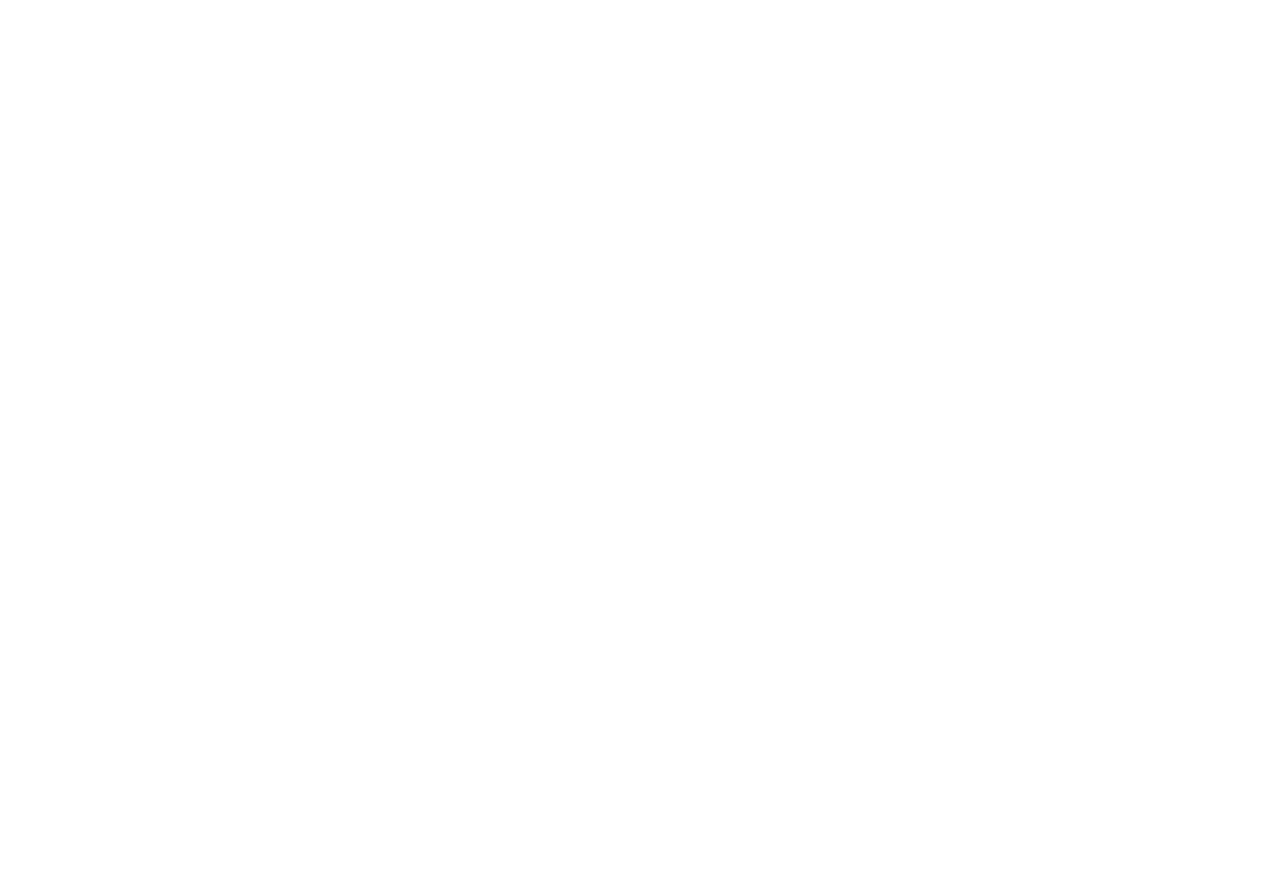
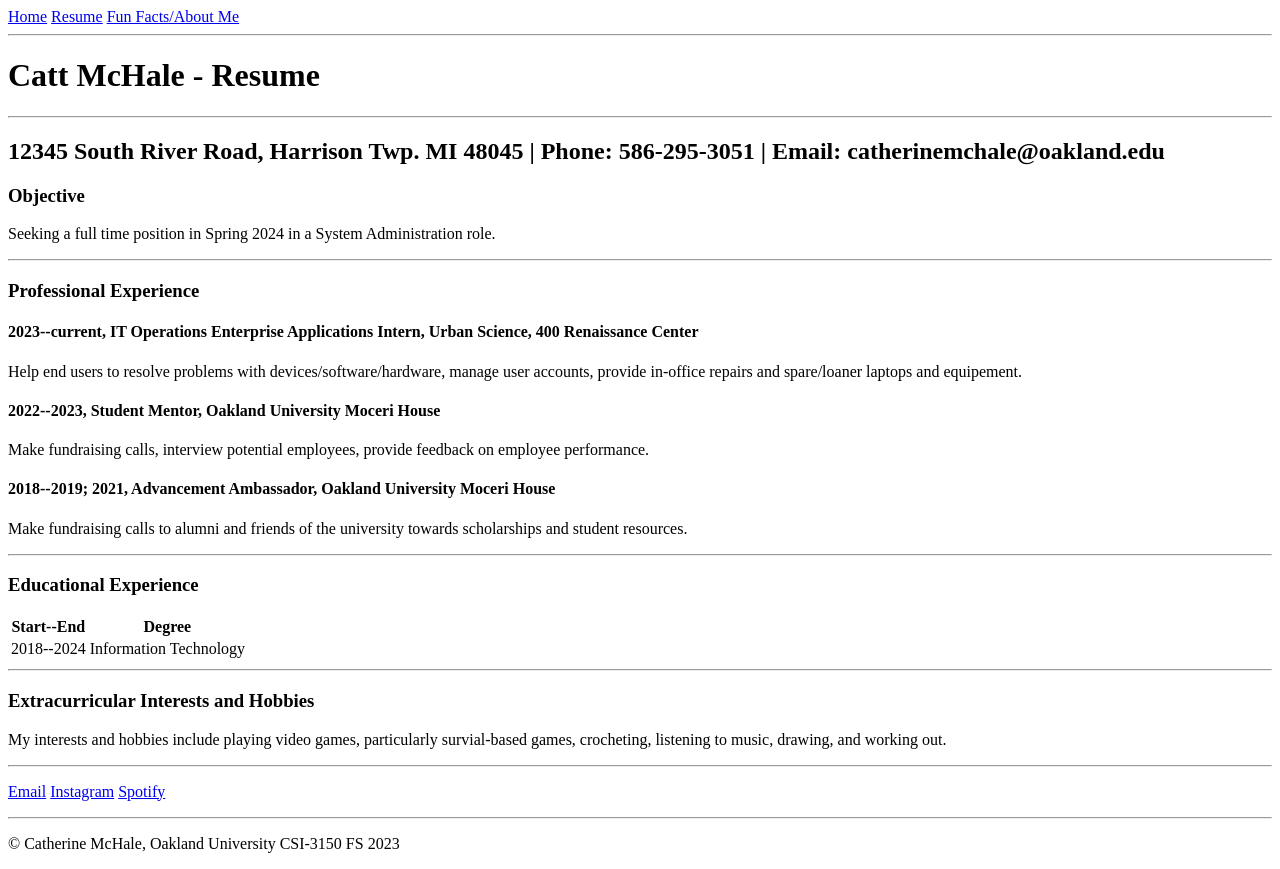
Before and after one commit to thealyx0ne/CSI3150, a plain HTML site: page assignment1/html/resume.html in a window 1280 px wide. Before the commit the page ends 800 px from the top, so only its background shows below. Drawn offline with Linux system fonts and the light colour scheme.

Commit message:
more additions

```diff
--- a/assignment1/html/funfacts.html
+++ b/assignment1/html/funfacts.html
@@ -0,0 +1,75 @@
+<!DOCTYPE html>
+<html lang="en">
+  <head>
+    <meta charset="UTF-8" />
+    <meta name="viewport" content="width=device-width, initial-scale=1.0" />
+    <title>Portfolio Website - Catt McHale</title>
+    <link rel="icon" type="img/x-icon" href="../media/icon.jpg" />
+  </head>
+  <body>
+    <header>
+      <nav>
+        <a href="index.html">Home</a>
+        <a href="resume.html">Resume</a>
+        <a href="funfacts.html">Fun Facts/About Me</a>
+      </nav>
+    </header>
+    <main>
+      <hr />
+      <h1>Some Fun Facts About Me</h1>
+      <hr />
+      <p>
+        My current favorite book is
+        <a
+          href="https://www.amazon.com/Shining-Stephen-King/dp/0345806786/ref=sr_1_1?crid=VMQDPS3PY6L2&keywords=the+shining+book+stephen+king&qid=1695308765&sprefix=the+shining%2Caps%2C125&sr=8-1"
+          >The Shining</a
+        >
+        by Stephen King. I enjoy this book because it is incredibly detailed and
+        there are many small nuances that you begin to pick up n as you read.
+        You can start to see all the dots connecting into a bigger idea within
+        the plot, which I found very enjoyable.
+      </p>
+      <img src="../media/theshining.jpg" />
+      <hr />
+      <p>
+        My current favorite song is Harness Your Hopes - B-side by Pavement.
+      </p>
+      <iframe
+        style="border-radius: 12px"
+        src="https://open.spotify.com/embed/track/4vsoWZcvtvSsE0OiVvDDvX?utm_source=generator"
+        width="100%"
+        height="352"
+        frameborder="0"
+        allowfullscreen=""
+        allow="autoplay; clipboard-write; encrypted-media; fullscreen; picture-in-picture"
+        loading="lazy"
+      ></iframe>
+      <hr />
+      <p>My current favorite TV show is Shameless.</p>
+      <iframe
+        width="560"
+        height="315"
+        src="https://www.youtube.com/embed/9tvkYS5cA58?si=qOdK3T2FAzBfjCBN"
+        title="YouTube video player"
+        frameborder="0"
+        allow="accelerometer; autoplay; clipboard-write; encrypted-media; gyroscope; picture-in-picture; web-share"
+        allowfullscreen
+      ></iframe>
+
+      <hr />
+
+      <footer>
+        <p>
+          <a href="mailto:catherinemchale@oakland.edu">Email</a>
+          <a href="https://instagram.com/cattlmchale">Instagram</a>
+          <a
+            href="https://open.spotify.com/user/12172931853?si=4fd5601c4784406f"
+            >Spotify</a
+          >
+        </p>
+        <hr />
+        <p>&copy; Catherine McHale, Oakland University CSI-3150 FS 2023</p>
+      </footer>
+    </main>
+  </body>
+</html>
--- a/assignment1/html/resume.html
+++ b/assignment1/html/resume.html
@@ -0,0 +1,96 @@
+<!DOCTYPE html>
+<html lang="en">
+  <head>
+    <meta charset="UTF-8" />
+    <meta name="viewport" content="width=device-width, initial-scale=1.0" />
+    <title>Portfolio Website - Catt McHale</title>
+    <link rel="icon" type="img/x-icon" href="../media/icon.jpg" />
+  </head>
+  <body>
+    <header>
+      <nav>
+        <a href="index.html">Home</a>
+        <a href="resume.html">Resume</a>
+        <a href="funfacts.html">Fun Facts/About Me</a>
+      </nav>
+    </header>
+    <main>
+      <hr />
+      <h1>Catt McHale - Resume</h1>
+      <hr />
+      <h2>
+        12345 South River Road, Harrison Twp. MI 48045 | Phone: 586-295-3051 |
+        Email: catherinemchale@oakland.edu
+      </h2>
+      <h3>Objective</h3>
+      <p>
+        Seeking a full time position in Spring 2024 in a System Administration
+        role.
+      </p>
+
+      <hr />
+
+      <h3>Professional Experience</h3>
+      <h4>
+        2023--current, IT Operations Enterprise Applications Intern, Urban
+        Science, 400 Renaissance Center
+      </h4>
+      <p>
+        Help end users to resolve problems with devices/software/hardware,
+        manage user accounts, provide in-office repairs and spare/loaner laptops
+        and equipement.
+      </p>
+      <h4>2022--2023, Student Mentor, Oakland University Moceri House</h4>
+      <p>
+        Make fundraising calls, interview potential employees, provide feedback
+        on employee performance.
+      </p>
+      <h4>
+        2018--2019; 2021, Advancement Ambassador, Oakland University Moceri
+        House
+      </h4>
+      <p>
+        Make fundraising calls to alumni and friends of the university towards
+        scholarships and student resources.
+      </p>
+
+      <hr />
+
+      <h3>Educational Experience</h3>
+      <table>
+        <tr>
+          <th>Start--End</th>
+          <th>Degree</th>
+        </tr>
+        <tr>
+          <td>2018--2024</td>
+          <td>Information Technology</td>
+        </tr>
+      </table>
+
+      <hr />
+
+      <h3>Extracurricular Interests and Hobbies</h3>
+      <p>
+        My interests and hobbies include playing video games, particularly
+        survial-based games, crocheting, listening to music, drawing, and
+        working out.
+      </p>
+
+      <hr />
+
+      <footer>
+        <p>
+          <a href="mailto:catherinemchale@oakland.edu">Email</a>
+          <a href="https://instagram.com/cattlmchale">Instagram</a>
+          <a
+            href="https://open.spotify.com/user/12172931853?si=4fd5601c4784406f"
+            >Spotify</a
+          >
+        </p>
+        <hr />
+        <p>&copy; Catherine McHale, Oakland University CSI-3150 FS 2023</p>
+      </footer>
+    </main>
+  </body>
+</html>
```
Also changed, not shown: assignment1/html/index.html (+2 -1 lines), assignment1/media/theshining.jpg (added).
